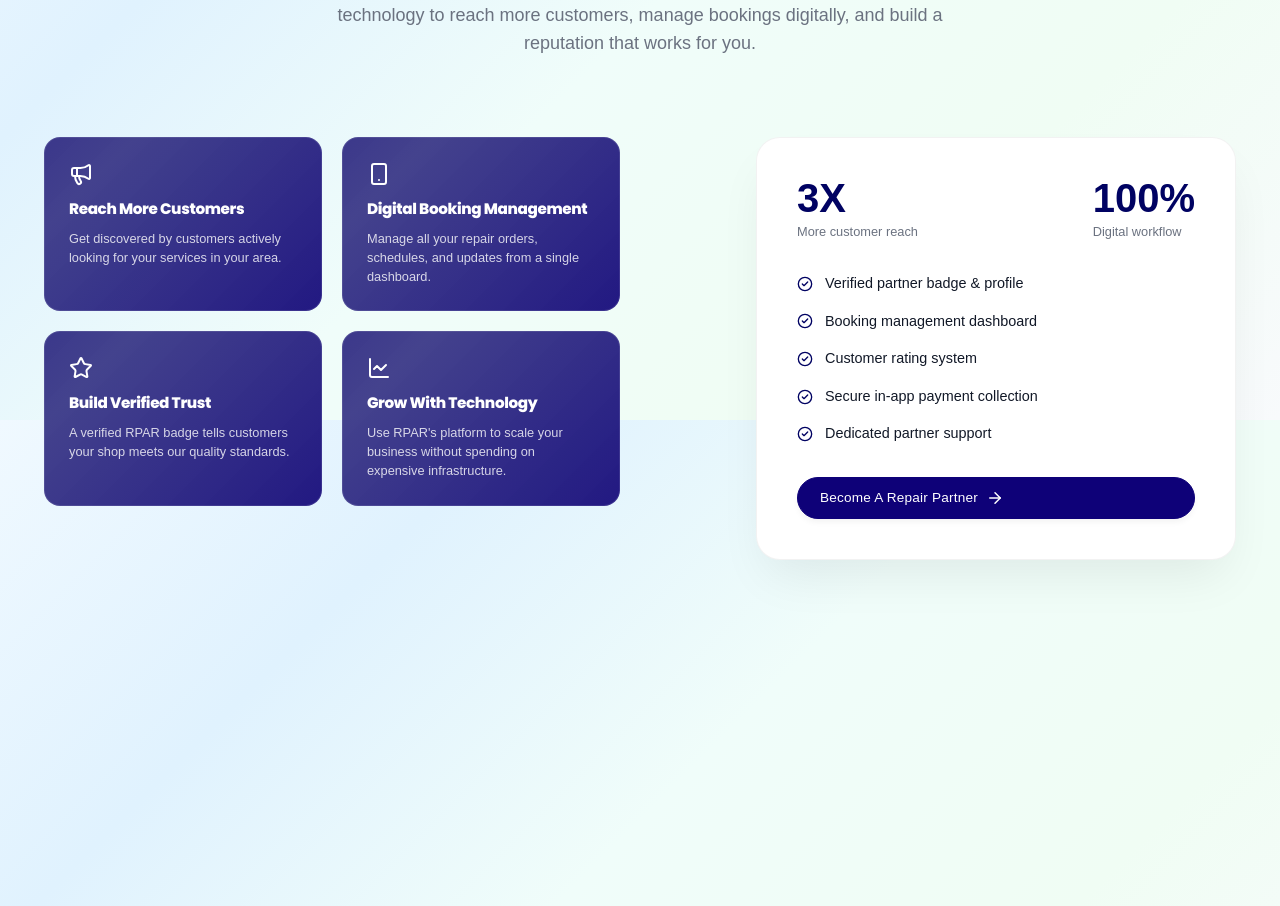
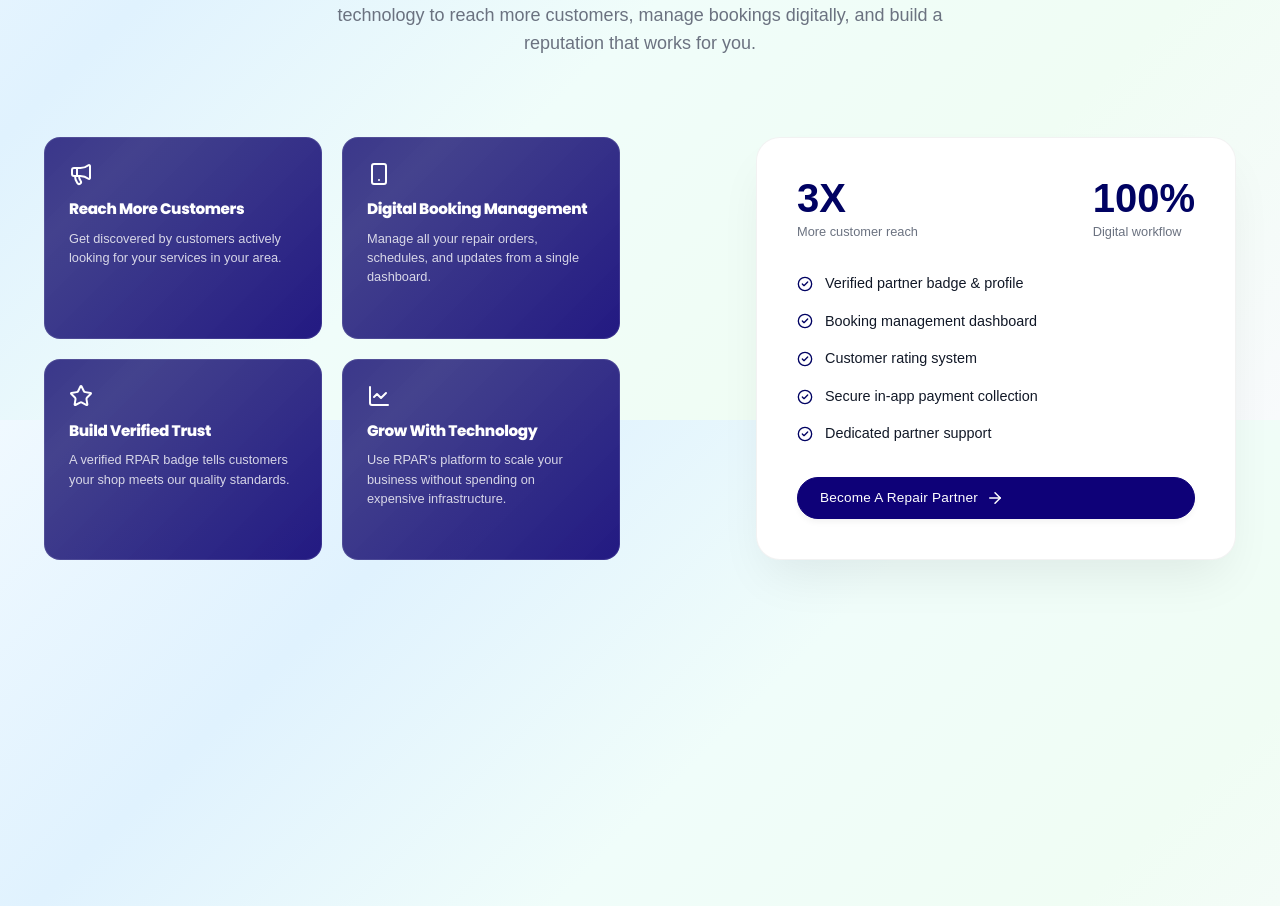
Before and after one commit to Saneajayy/rparwebb, a React (Vite) app: page / in a window 1280 px wide. Shown: the part 2780-3686 px from the top of the page. Built offline with nearby package versions, Linux system fonts and the light colour scheme; a web font is replaced by a local one.

Commit message:
UI: synchronize Partner page left/right column heights for perfect symmetry

```diff
--- a/src/index.css
+++ b/src/index.css
@@ -1086,9 +1086,10 @@ main {
 .partner-content {
   display: flex;
   flex-direction: column;
-  align-items: flex-start;
+  align-items: stretch;
   text-align: left;
   max-width: 600px;
+  height: 100%;
 }
 
 .benefits-grid {
@@ -1096,6 +1097,7 @@ main {
   grid-template-columns: 1fr 1fr;
   grid-auto-rows: 1fr;
   gap: 20px;
+  height: 100%;
 }
 
 .benefit-card {
```
